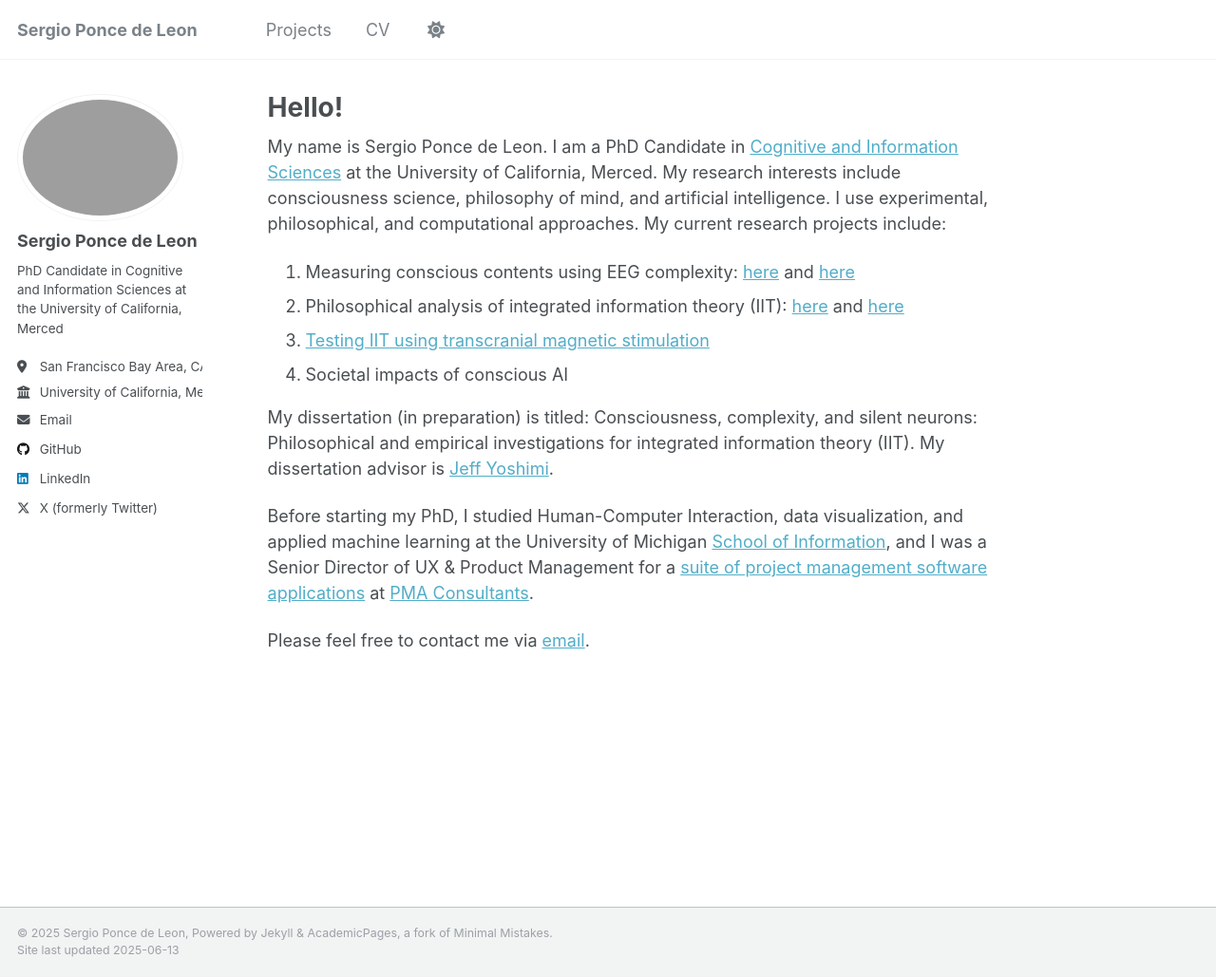
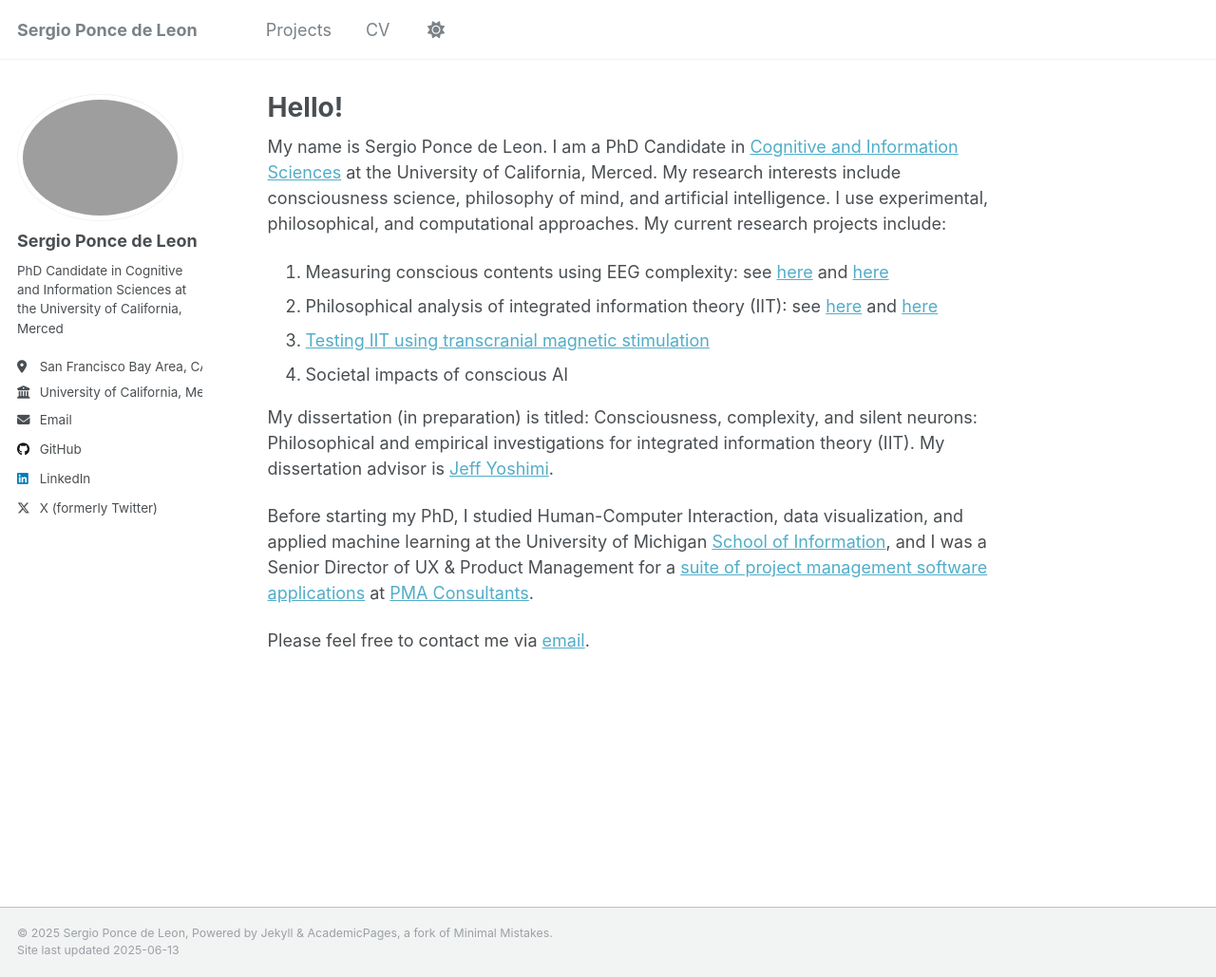
Before and after one commit to sergiopdl/sergiopdl.github.io, a Jekyll site: the page built from _pages/about.md, in a window 1280 px wide and 1029 px high. Shown: the whole window at 95% size. Built offline with Jekyll 4.4.1, drawn with Linux system fonts in a browser that asks for light colours.

Commit message:
Updated About page text

```diff
--- a/_pages/about.md
+++ b/_pages/about.md
@@ -12,8 +12,8 @@ I am a PhD Candidate in <a href="https://cogsci.ucmerced.edu/graduate-programs/p
 My research interests include consciousness science, philosophy of mind, and artificial intelligence.
 I use experimental, philosophical, and computational approaches.
 My current research projects include:
-1. Measuring conscious contents using EEG complexity: [here](/project/2025-05-08-Detecting-differences-in-conscious-contents-using-EEG-complexity-measures) and [here](project/2022-05-27-Simulating-the-perturbational-complexity-index-at-the-edge-of-chaos)
-2. Philosophical analysis of integrated information theory (IIT): [here](/project/2025-06-06-Integrated-information-theory-(IIT)-and-the-testability-of-the-silent-neuron-predictions) and [here](project/2025-06-07-Does-phenomenology-support-the-axiomatic-framework-of-integrated-information-theory-(IIT))
+1. Measuring conscious contents using EEG complexity: see [here](/project/2025-05-08-Detecting-differences-in-conscious-contents-using-EEG-complexity-measures) and [here](project/2022-05-27-Simulating-the-perturbational-complexity-index-at-the-edge-of-chaos)
+2. Philosophical analysis of integrated information theory (IIT): see [here](/project/2025-06-06-Integrated-information-theory-(IIT)-and-the-testability-of-the-silent-neuron-predictions) and [here](project/2025-06-07-Does-phenomenology-support-the-axiomatic-framework-of-integrated-information-theory-(IIT))
 3. [Testing IIT using transcranial magnetic stimulation](/project/2025-06-08-Does-brain-activity-cause-consciousness-a-tms-experiment)
 4. Societal impacts of conscious AI
 
```
